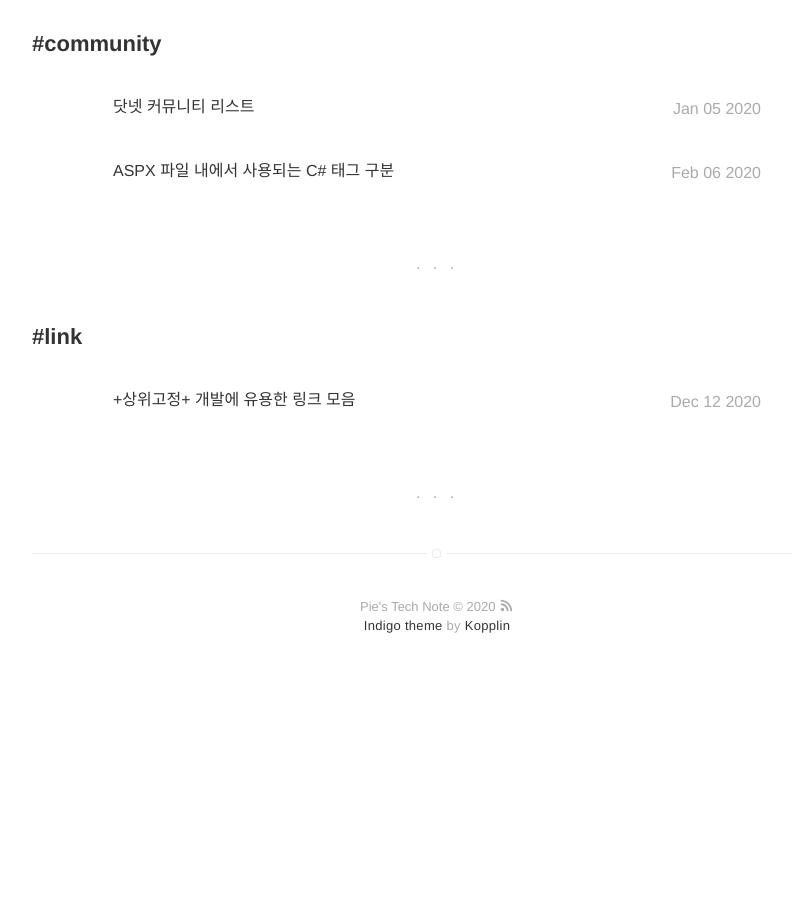
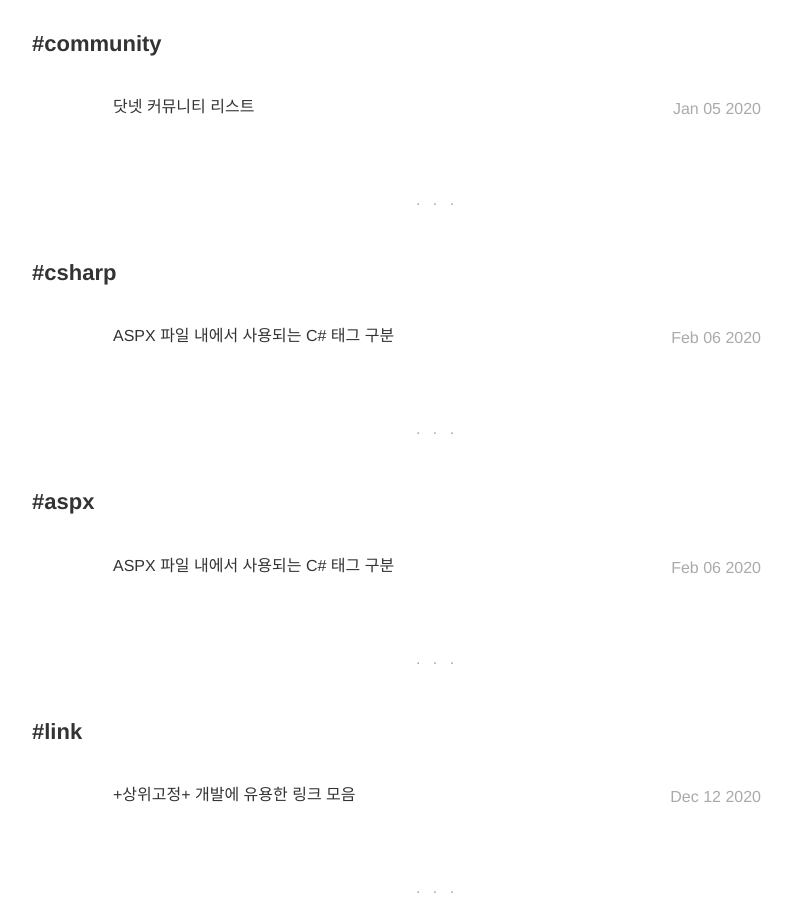
Before and after one commit to Pie001/pie001.github.io, a Jekyll site: the page built from tags.html, in a window 1280 px wide and 900 px high, scrolled down 24249 px. Shown: the whole window, without its empty margins (203-995 px from the left). Built offline with Jekyll 4.4.1, drawn with Linux system fonts in a browser that asks for light colours; before the commit the page ends 24953 px from its top, so only the background shows below that.

Commit message:
Update 2020-02-06-0068.md

```diff
--- a/_posts/2020-02-06-0068.md
+++ b/_posts/2020-02-06-0068.md
@@ -8,7 +8,8 @@ headerImage: true
 blog: true
 tag:
 - .net
-- community
+- csharp
+- aspx
 - dev
 - programming
 category: tech-note
```
